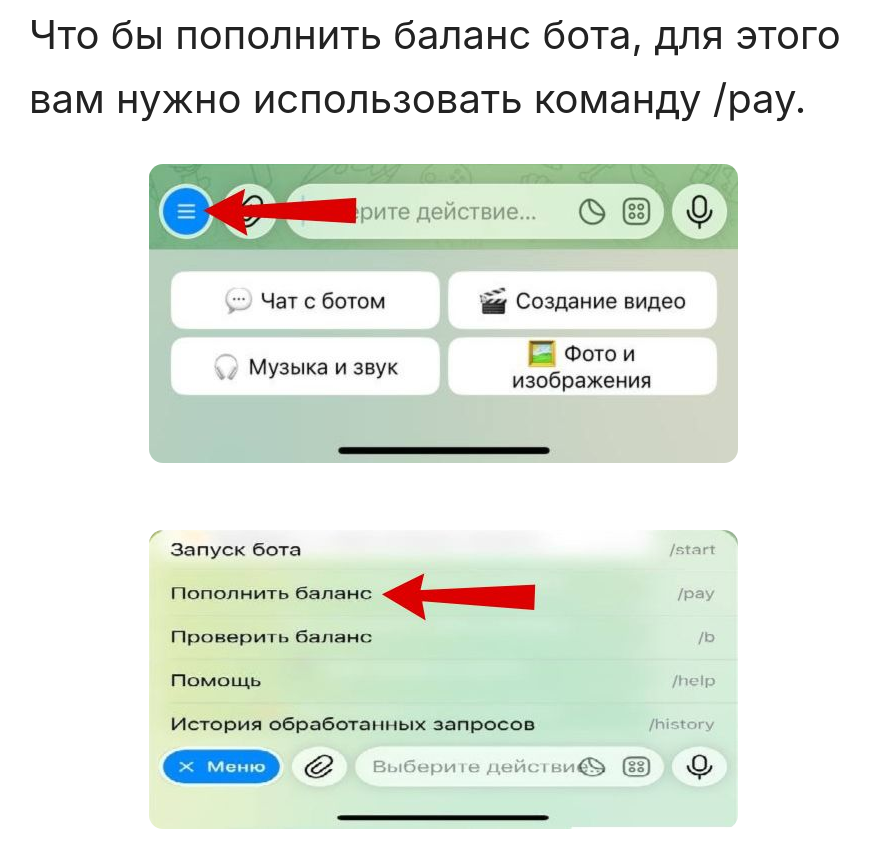
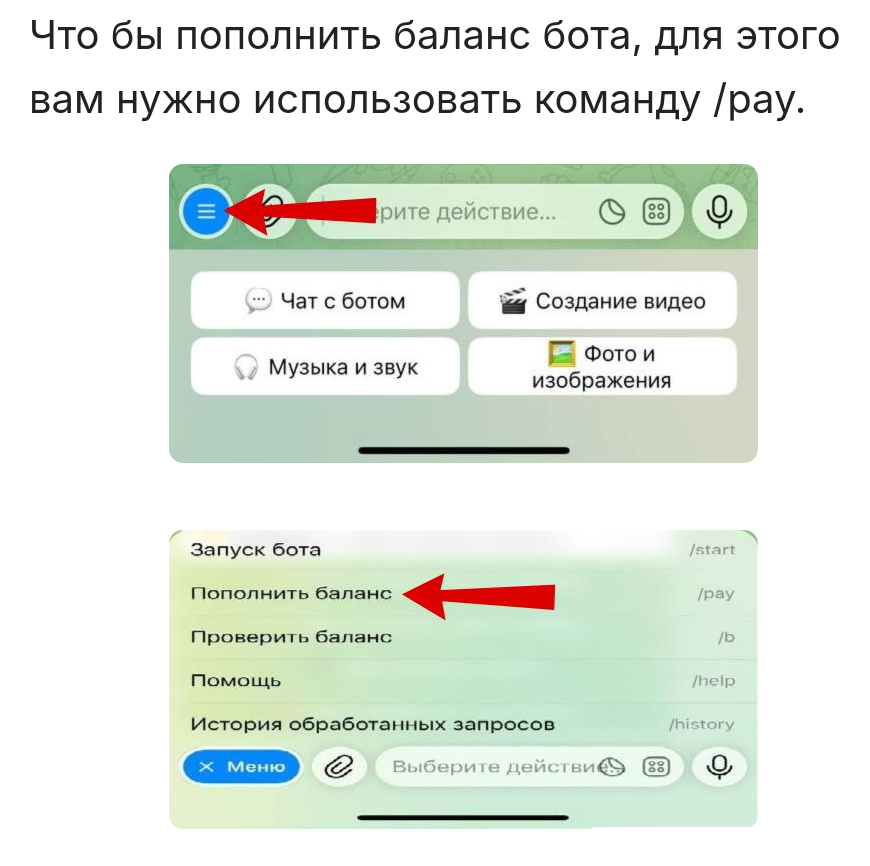
Before and after one commit to 001nat/100neiro-miniapp-, a plain HTML site: page guides/live-photo.html in a window 1280 px wide. Shown: the part 5694-6560 px from the top of the page, without its empty margins (163-1033 px from the left). Drawn offline with Linux system fonts and the light colour scheme.

Commit message:
Adjust image margin in styles.css

```diff
--- a/assets/styles.css
+++ b/assets/styles.css
@@ -89,5 +89,5 @@ li {
 img {
     max-width: 100%;
     border-radius: 14px;
-    margin: 16px 120px;
+    margin: 16px 140px;
 }
```
